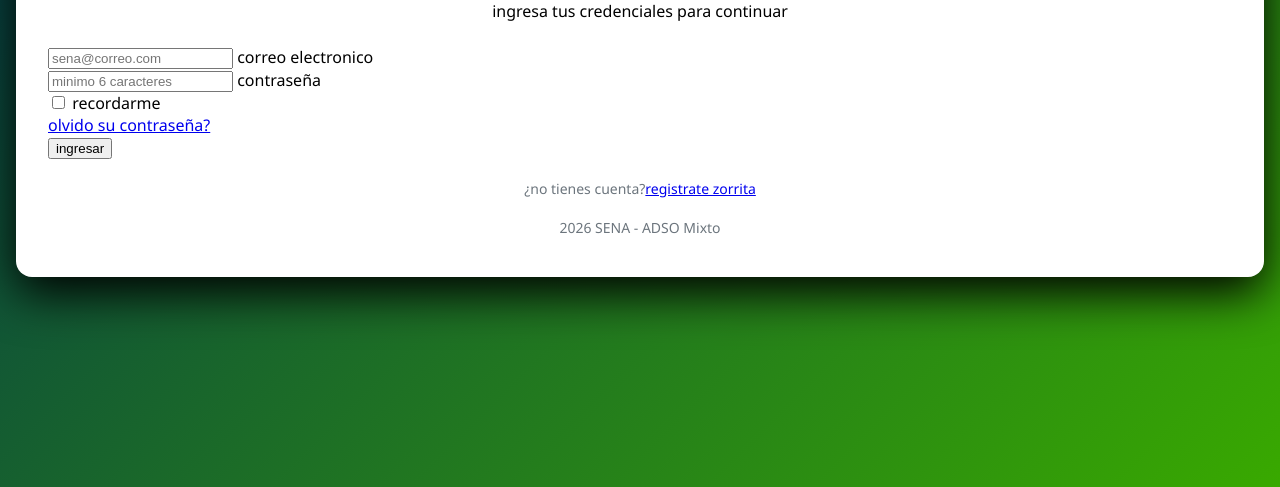
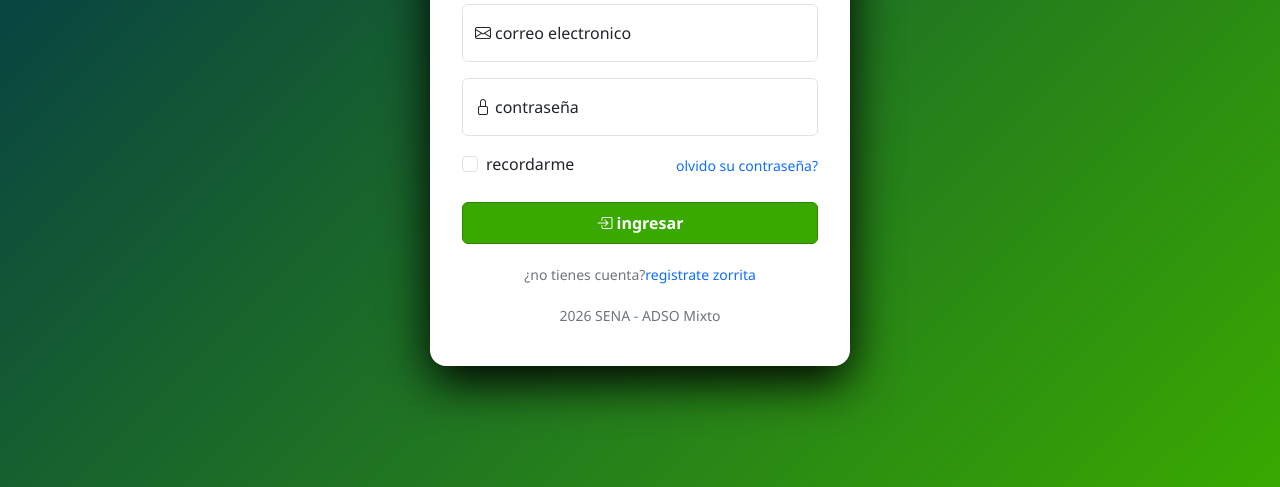
Before and after one commit to felipe0423/inventario_3411009, a plain HTML site: page index.html in a window 1280 px wide. Shown: the part 313-800 px from the top of the page. Drawn offline with nearby package versions, Linux system fonts and the light colour scheme.

Commit message:
cambios bootstrap
se realizaron cambios en el bootstrap para agregar los estilos css en el codigo html

```diff
--- a/css/estilos.css
+++ b/css/estilos.css
@@ -27,25 +27,25 @@ body {/* afecta a todo el cuerpo de la pagina*/
 
 /*boton con los colores del sena usando las variables de bootsatrap*/
 /*se usa junto a btn: class="btn btn-sena*/
-.btn sena{
+.btn-sena {
     /*color de texto*/
     --bs-btn-color:#fff;
     /*color de fondo*/
-    --bs-btn-bg:var(var(--sena-verde));
+    --bs-btn-bg:var(--sena-verde);
     /*color de borde*/
-    --bs-btn-border-color:var(var(var(--sena-verde)));
+    --bs-btn-border-color:var(--sena-verde);
     /*texto con el mouse arriba*/
     --bs-btn-hover-color:#fff;
     /*fondo con el mouse encima*/
-    --bs-btn-hover-bg:var(var(--sena-verde-oscuro));
+    --bs-btn-hover-bg:var(--sena-verde-oscuro);
     /*borde con el mouse encima*/
-    --bs-btn-border-color:var(var(--sena-verde-oscuro));
+    --bs-btn-border-color:var(--sena-verde-oscuro);
     /*texto mientras se hace clic*/
     --bs-btn-active-color:#fff;
     /*fondo mientras se hace clic*/
-    --bs-btn-active-bg:var(var(--sena-verde-oscuro));
+    --bs-btn-active-bg:var(--sena-verde-oscuro);
     /*borde mientras se hace clicl*/
-    --bs-btn-active-border-color:var(var(--sena-verde-oscuro));
+    --bs-btn-active-border-color:var(--sena-verde-oscuro);
     /*cierra la regla*/
 }
 /*la coma aplica la misma regla a varios selectores: los campos con el foco*/
@@ -93,7 +93,7 @@ body {/* afecta a todo el cuerpo de la pagina*/
     /*ancho completo*/
     width: 100%;
     /*hasta 420px*/
-    max-width: 420;
+    max-width: 420px;
     /*fondo blanco*/
     background-color: #fff;
     /*esquinas reondeadas*/
--- a/index.html
+++ b/index.html
@@ -4,6 +4,10 @@
     <meta charset="UTF-8">
     <meta name="viewport" content="width=device-width, initial-scale=1.0">
     <title>iniciar sesion inventario ADSO</title>
+    <!--CSS de boostrap 5.3.3 desde url predeterminada-->
+    <link href="https://cdn.jsdelivr.net/npm/bootstrap@5.3.3/dist/css/bootstrap.min.css" rel="stylesheet">
+    <!--libreria de iconos de bootstrap-->
+    <link href="https://cdn.jsdelivr.net/npm/bootstrap-icons@1.11.3/font/bootstrap-icons.min.css" rel="stylesheet">
     <link href="css/estilos.css" rel="stylesheet"><!--llama los estilos personalizados-->
 </head>
 <body class="login-fondo">
@@ -27,11 +31,11 @@
 
             <input type="email" class="form-control" id="correo" placeholder="sena@correo.com" required><!--type obliga que tenga el "@",
             placeholder es un texto de ejemplo required es que es un campo obligatorio-->
-             <label for="correo"><i class="bi envelope me-1"></i>correo electronico</label><!--label es una etiqueta de texto que con el for
+             <label for="correo"><i class="bi bi-envelope me-1"></i>correo electronico</label><!--label es una etiqueta de texto que con el for
              conecta con el input-->
 
          </div>
-         <divclass=form-floating mb-3>
+         <div class="form-floating mb-3">
             <input type="password" class="form-control" id="clave" placeholder="minimo 6 caracteres" minlength="6" required><!--type=password oculta lo que
             escribes, minlength=6 exige almenos 6 caracteres-->
              <label for="clave"><i class="bi bi-lock me-1"></i>contraseña</label>
```
Also changed, not shown: 1 other file.
